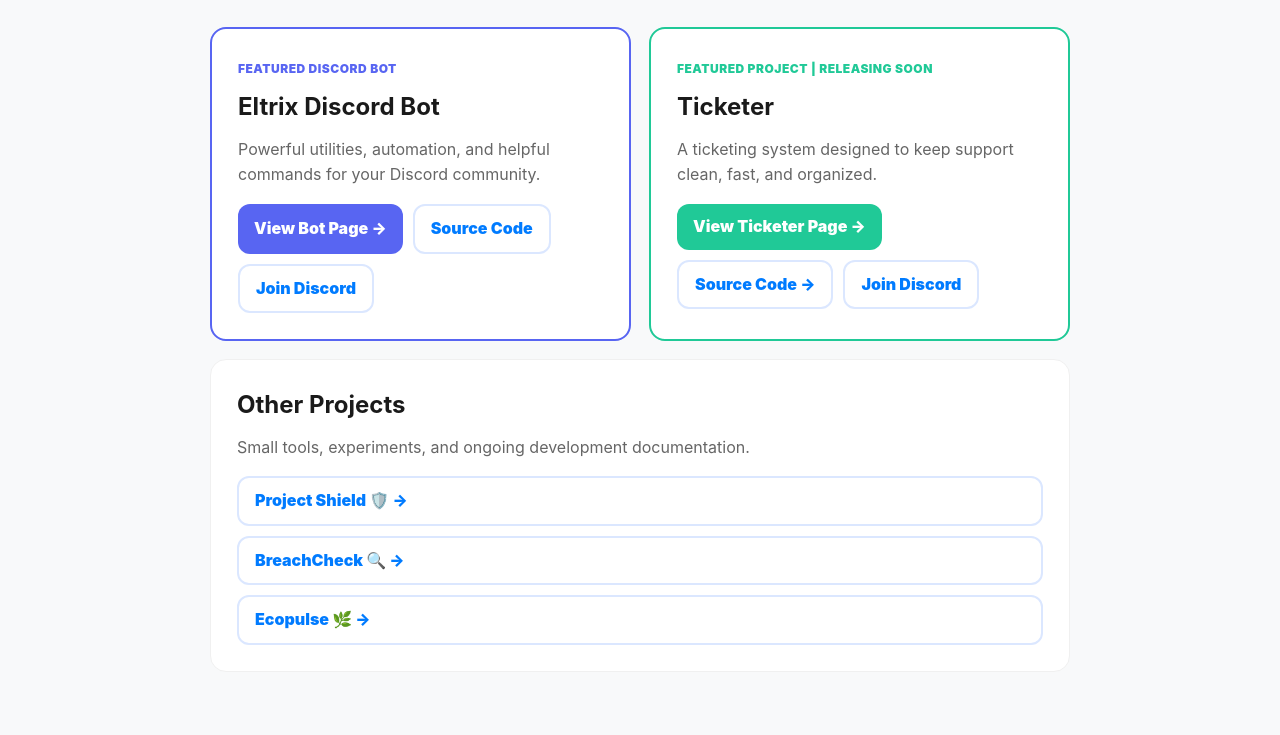
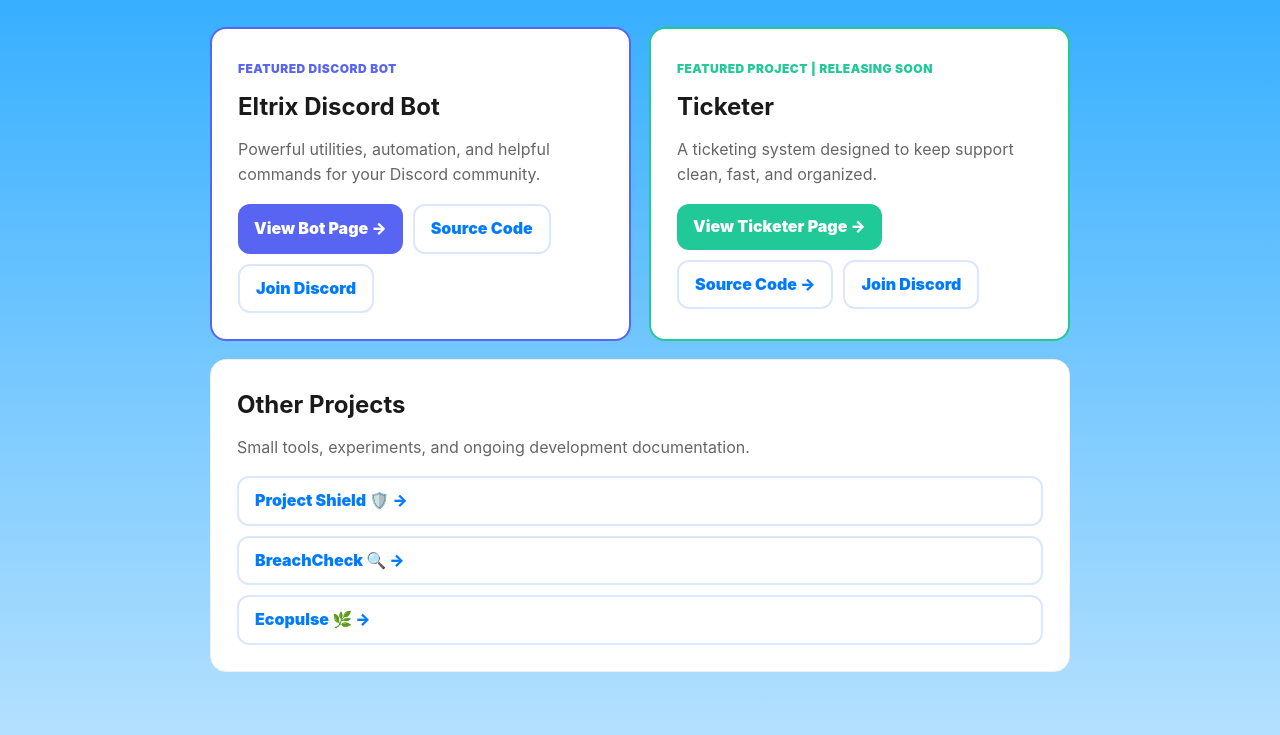
Before and after one commit to Eltrix-Dot/Eltrix-Dot.github.io, a plain HTML site: page index.html in a window 1280 px wide. Shown: the part 322-1057 px from the top of the page. Drawn offline with Linux system fonts and the light colour scheme.

Commit message:
Set website background gradient

```diff
--- a/index.html
+++ b/index.html
@@ -64,7 +64,7 @@
 
         body {
             font-family: -apple-system, BlinkMacSystemFont, "Segoe UI", Roboto, Arial, sans-serif;
-            background: var(--bg);
+            background: linear-gradient(180deg, #0099FF 0%, #FDFDFE 100%);
             color: var(--text);
             margin: 0;
             line-height: 1.6;
```
